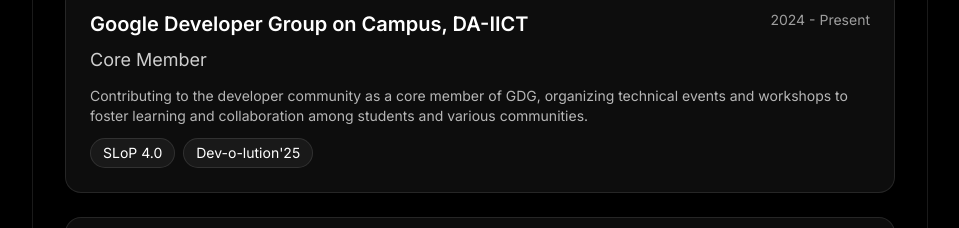
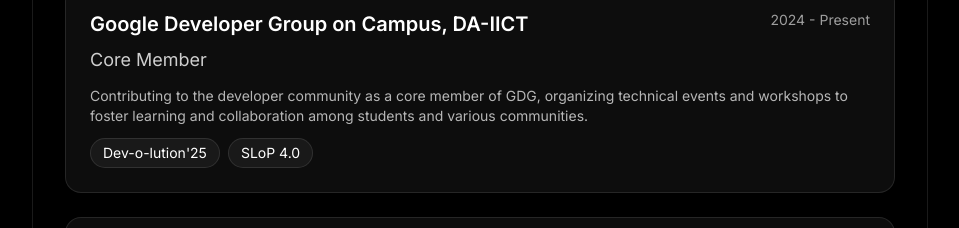
Before and after one commit to harshhh28/Portfolio, a Next.js app: page / in a window 1280 px wide. Shown: the part 1280-1508 px from the top of the page, without its empty margins (160-1119 px from the left). Built offline with nearby package versions, Linux system fonts and the light colour scheme.

Commit message:
fix(page): reorder events to correctly display SLoP 4.0 in the list

```diff
--- a/src/app/page.tsx
+++ b/src/app/page.tsx
@@ -185,12 +185,12 @@ const POSITIONS = [
       "Contributing to the developer community as a core member of GDG, organizing technical events and workshops to foster learning and collaboration among students and various communities.",
     events: [
       {
+        name: "Dev-o-lution'25",
+        url: "https://devolution.dscdaiict.in",
+      },
+      {
         name: "SLoP 4.0",
         url: "https://slop.dscdaiict.in",
-      },
-      {
-        name: "Dev-o-lution'25",
-        url: "https://devolution.dscdaiict.in",
       },
     ],
   },
```
